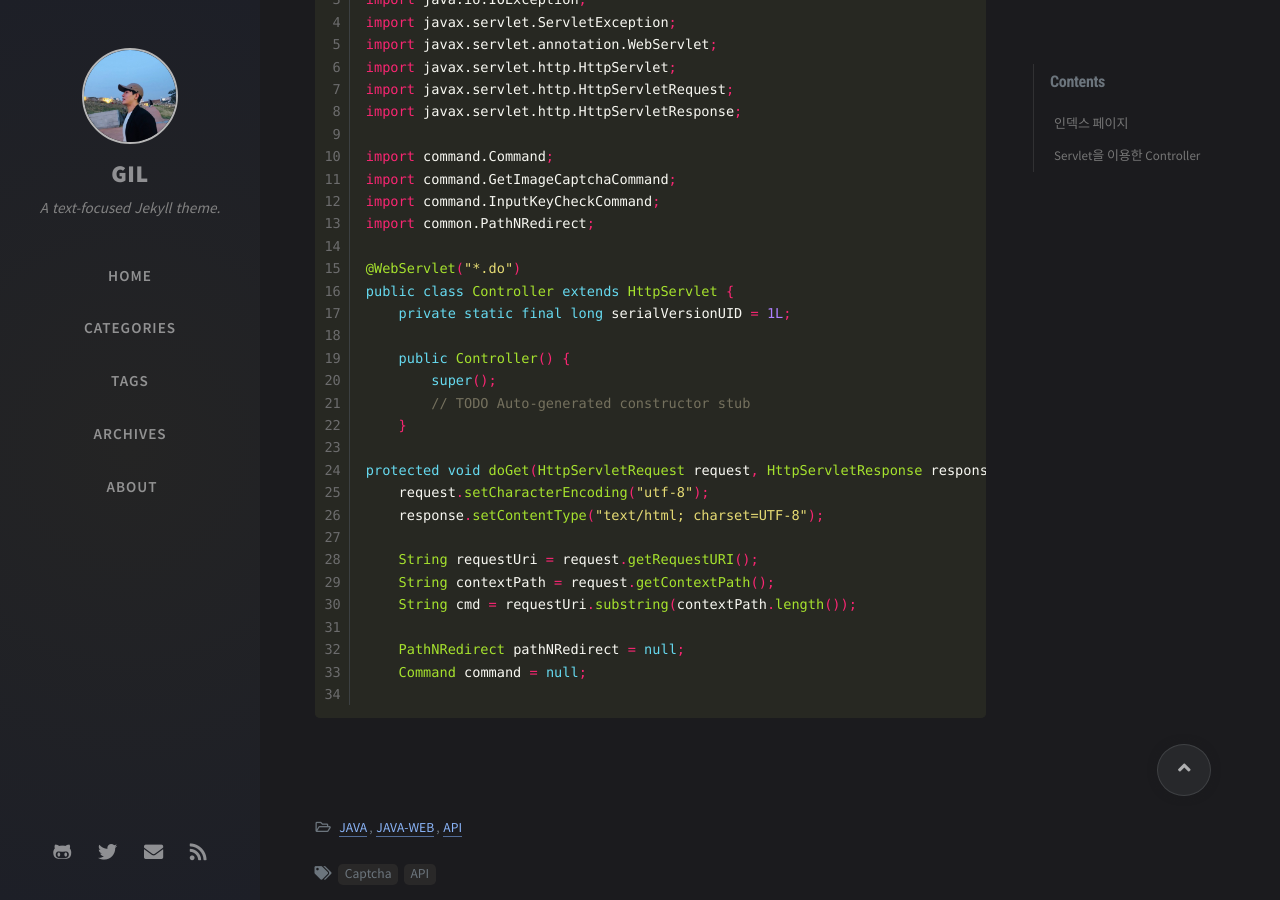
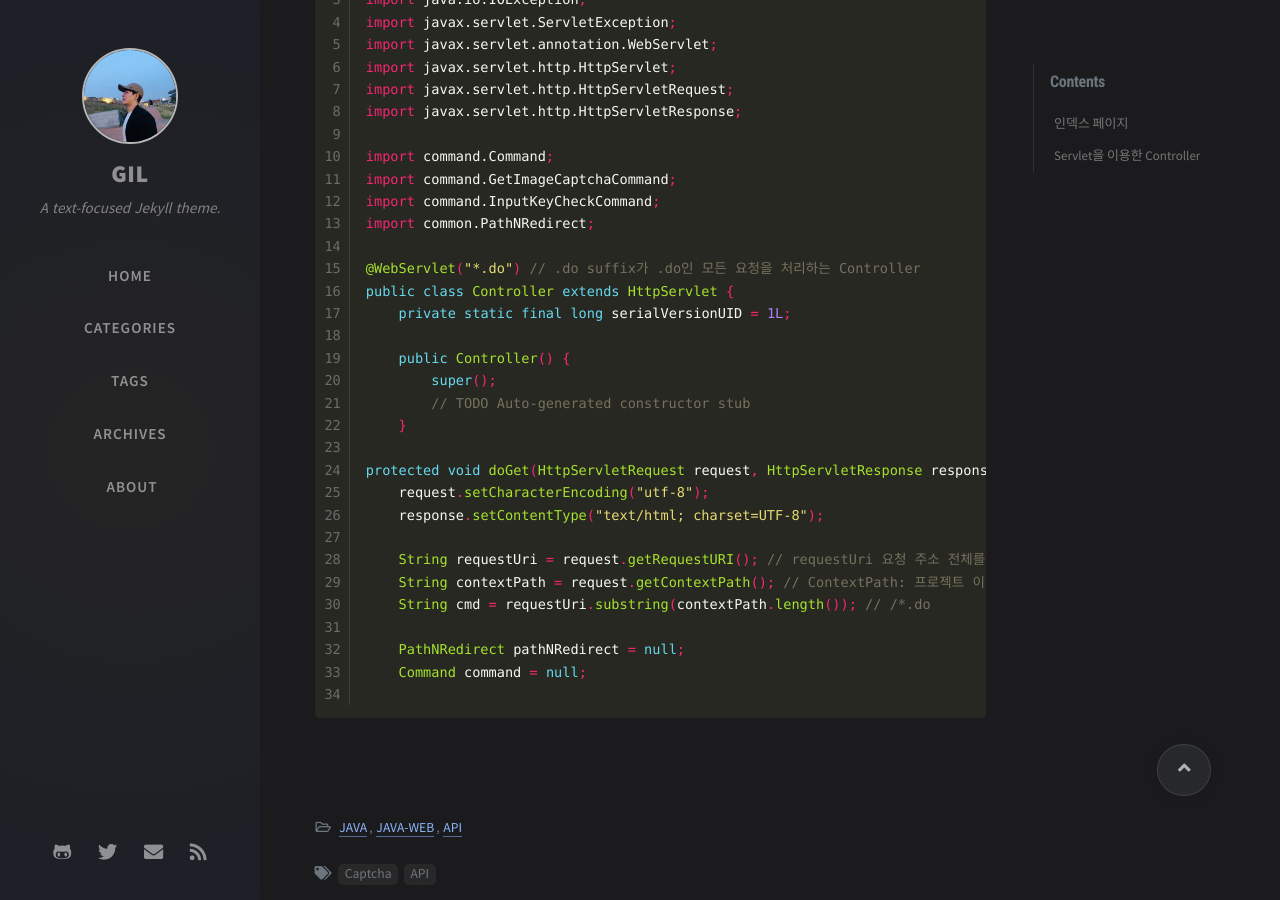
Before and after one commit to fkdl3010/fkdl3010.github.io, a Jekyll site: the page built from _posts/2020-12-21-Captcha.md, in a window 1280 px wide and 900 px high, scrolled down 988 px. Built offline with Jekyll 4.4.1, drawn with Linux system fonts in a browser that asks for light colours; nearby versions of some CDN libraries; comment, search, counter and statistics services are not loaded.

Commit message:
add content

```diff
--- a/_posts/2020-12-21-Captcha.md
+++ b/_posts/2020-12-21-Captcha.md
@@ -51,7 +51,7 @@ import command.GetImageCaptchaCommand;
 import command.InputKeyCheckCommand;
 import common.PathNRedirect;
 
-@WebServlet("*.do")
+@WebServlet("*.do") // .do suffix가 .do인 모든 요청을 처리하는 Controller
 public class Controller extends HttpServlet {
     private static final long serialVersionUID = 1L;
 
@@ -64,9 +64,9 @@ protected void doGet(HttpServletRequest request, HttpServletResponse response) t
     request.setCharacterEncoding("utf-8");
     response.setContentType("text/html; charset=UTF-8");
 
-    String requestUri = request.getRequestURI();
-    String contextPath = request.getContextPath();
-    String cmd = requestUri.substring(contextPath.length());
+    String requestUri = request.getRequestURI(); // requestUri 요청 주소 전체를 의미        // /18_CAPCHA/*.do
+    String contextPath = request.getContextPath(); // ContextPath: 프로젝트 이름 18_CAPCHA// /18_CAPCHA
+    String cmd = requestUri.substring(contextPath.length()); // /*.do
 
     PathNRedirect pathNRedirect = null;
     Command command = null;
```
